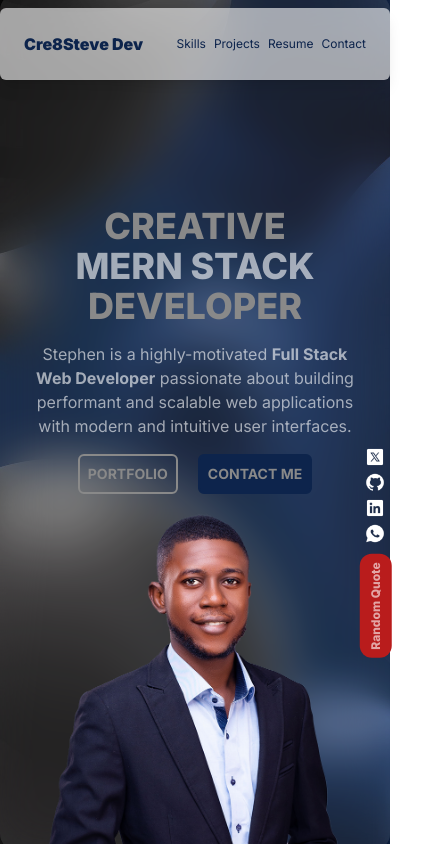
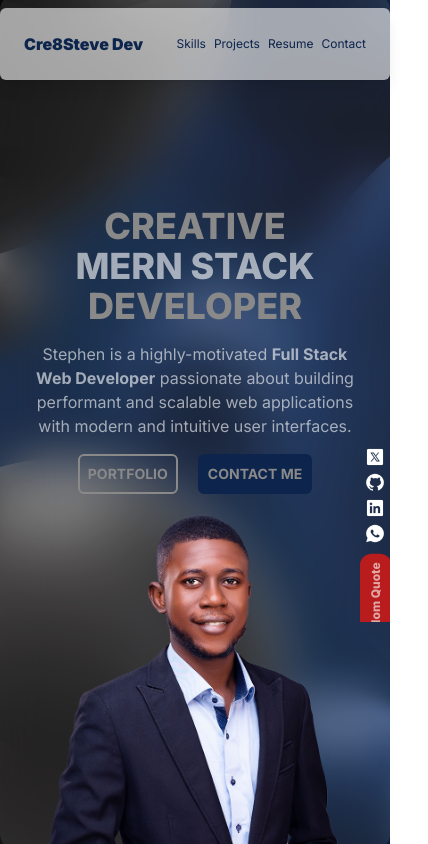
Before and after one commit to Cre8steveDev/Cre8steveDev, a React (Vite) app: page / in a window 390 px wide. Shown: the whole page, 428 px wide, since content can reach past the window. Built offline with nearby package versions, Linux system fonts and the light colour scheme; a web font is replaced by a local one.

Commit message:
Check overflow bug

```diff
--- a/src/App.jsx
+++ b/src/App.jsx
@@ -47,7 +47,7 @@ function App() {
       {!glassMorphism && <RandomQuote />}
 
       {/* Interactivity */}
-      <div className=" block w-[30px] sm:w-[40px] absolute top-[440px] sm:top-32 sm:right-3 right-0">
+      <div className=" block w-[30px] sm:w-[40px] absolute top-[440px] sm:top-32 sm:right-3 right-0 overflow-x-hidden">
         {/* Scroll Progress Bar */}
 
         {!viewingProduct && (
--- a/src/GlassMorphism/GlassMorphism.jsx
+++ b/src/GlassMorphism/GlassMorphism.jsx
@@ -27,7 +27,7 @@ const GlassMorphism = ({ setScrollY, setViewingProduct }) => {
         <Route
           index
           element={
-            <div className="">
+            <div className="overflow-x-hidden">
               <HeroPage setScrollY={setScrollY} />
               <Skills setScrollY={setScrollY} />
               <Portfolio setScrollY={setScrollY} />
@@ -40,7 +40,10 @@ const GlassMorphism = ({ setScrollY, setViewingProduct }) => {
           path="project/:param"
           element={<ProjectView setViewingProduct={setViewingProduct} />}
         />
-        <Route path="*" element={<div>Error</div>} />
+        <Route
+          path="*"
+          element={<div className="mt-11 text-white">Error</div>}
+        />
       </Routes>
     </div>
   );
```
